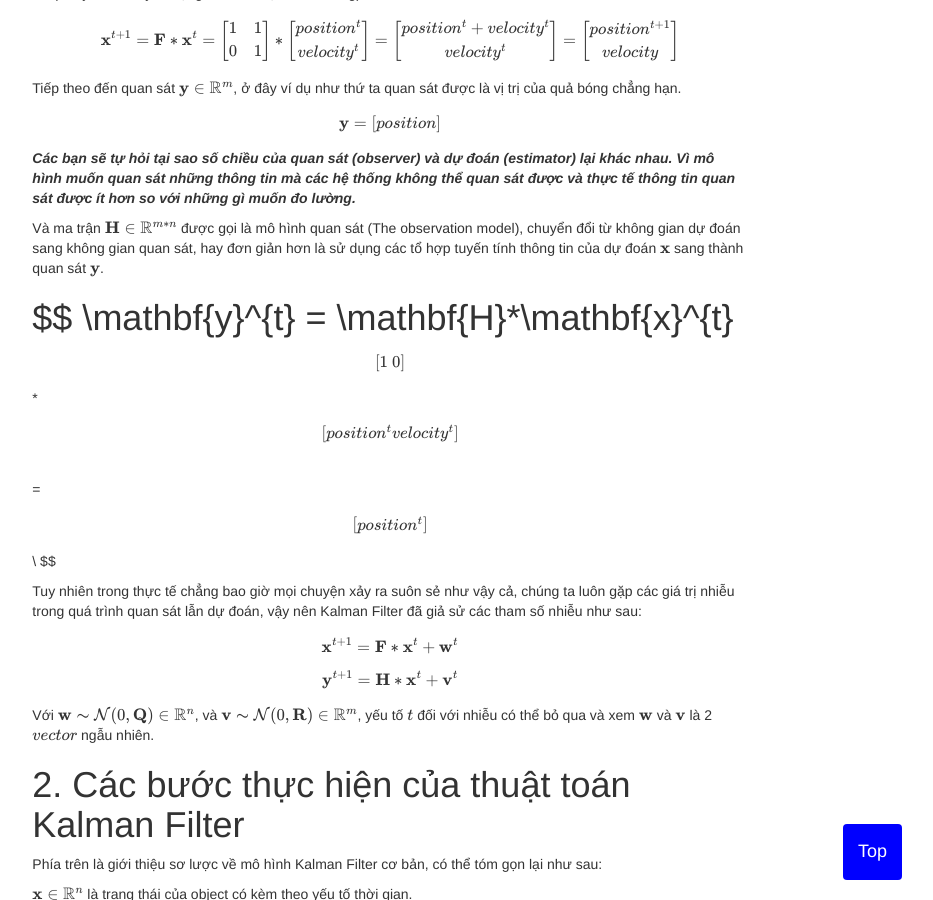
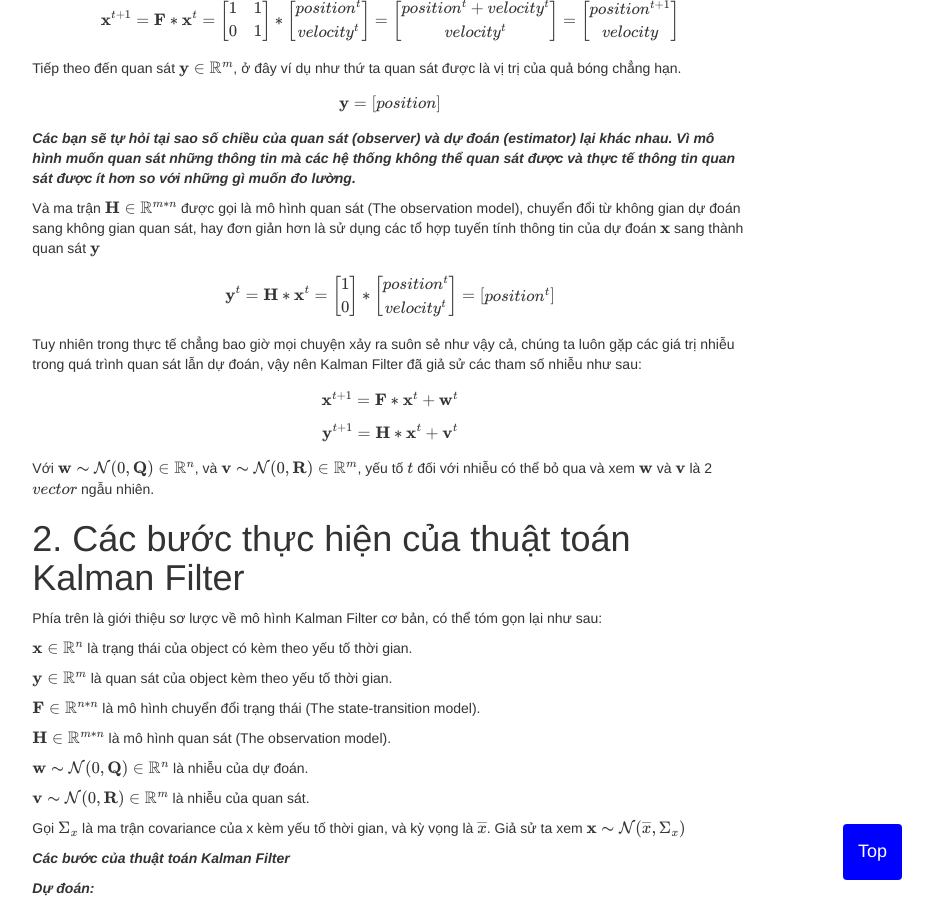
Before and after one commit to Think-man-blog/Think-man-blog.github.io, a Jekyll site: the page built from _posts/2022-10-09-Kalman_Filter_P1.md, in a window 1280 px wide and 900 px high, scrolled down 1597 px. Shown: the whole window, without its empty margins (250-1183 px from the left). Built offline with Jekyll 4.4.1, drawn with Linux system fonts in a browser that asks for light colours; nearby versions of some CDN libraries; some of the changed text lies outside the part shown.

Commit message:
01:24:36 11/10/2022

```diff
--- a/_posts/2022-10-09-Kalman_Filter_P1.md
+++ b/_posts/2022-10-09-Kalman_Filter_P1.md
@@ -70,11 +70,10 @@ position \\
 
 ***Các bạn sẽ tự hỏi tại sao số chiều của quan sát (observer) và dự đoán (estimator) lại khác nhau. Vì mô hình muốn quan sát những thông tin mà các hệ thống không thể quan sát được và thực tế thông tin quan sát được ít hơn so với những gì muốn đo lường.***
 
-Và ma trận $ \mathbf{H} \in \mathbb{R}^{m*n}$ được gọi là mô hình quan sát (The observation model), chuyển đổi từ không gian dự đoán sang không gian quan sát, hay đơn giản hơn là sử dụng các tổ hợp tuyến tính thông tin của dự đoán $ \mathbf{x} $ sang thành quan sát $ \mathbf{y} $.
+Và ma trận $ \mathbf{H} \in \mathbb{R}^{m*n}$ được gọi là mô hình quan sát (The observation model), chuyển đổi từ không gian dự đoán sang không gian quan sát, hay đơn giản hơn là sử dụng các tổ hợp tuyến tính thông tin của dự đoán $ \mathbf{x} $ sang thành quan sát $ \mathbf{y} $
 
 $$ \mathbf{y}^{t} = \mathbf{H}*\mathbf{x}^{t}
-=
-\begin{bmatrix}
+= \begin{bmatrix}
 1\\
 0
 \end{bmatrix} *
```
